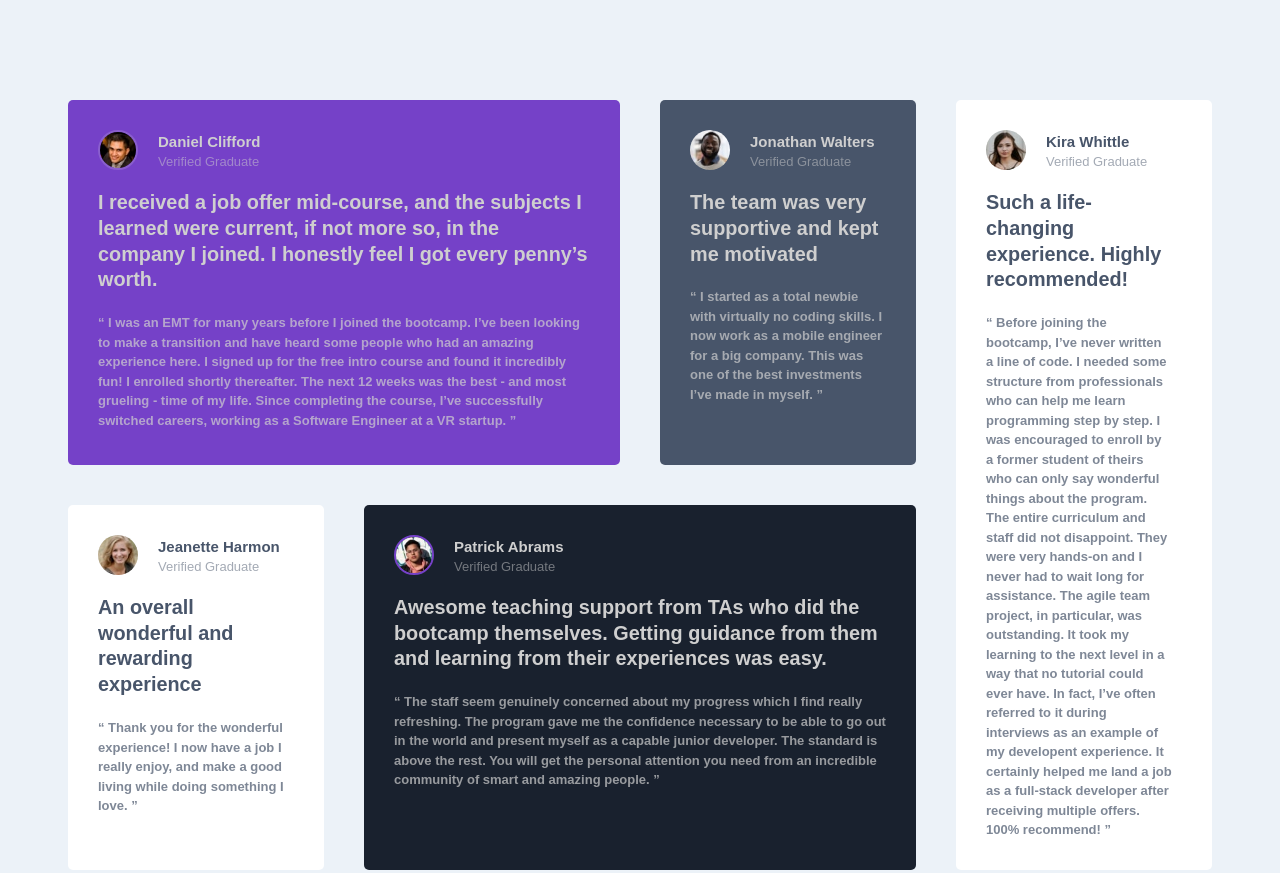
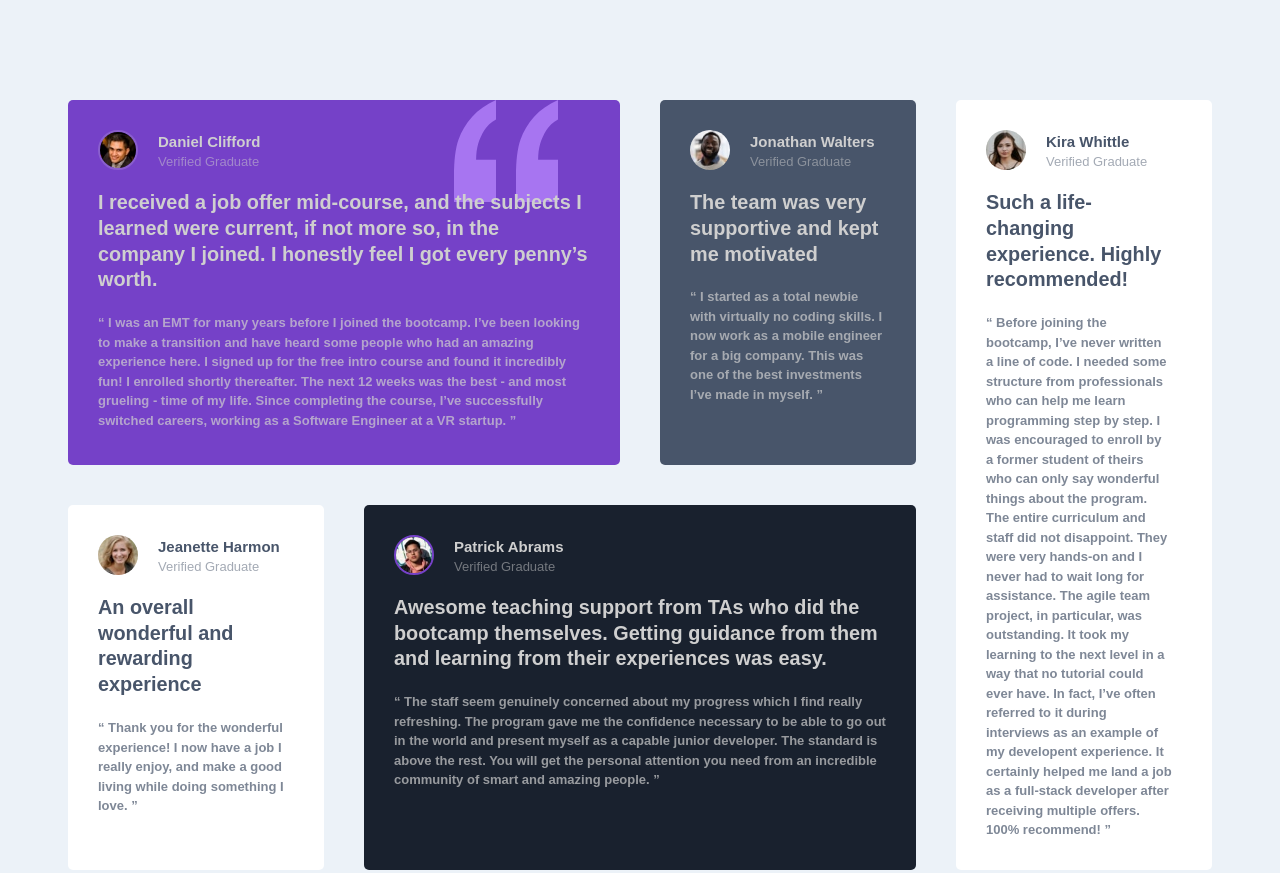
Before and after one commit to AlloyC/testimonial-grid-challenge, a plain HTML site: page index.html in a window 1280 px wide. Shown: the top 873 px of the page. Drawn offline with Linux system fonts and the light colour scheme.

Commit message:
update index.css

```diff
--- a/index.css
+++ b/index.css
@@ -91,7 +91,7 @@ main{
 }
 .first::before{
     content: '';
-    background: url(images/bg-pattern-quotation.svg);
+    background: url(bg-pattern-quotation.svg);
     background-repeat: no-repeat;
     position: absolute;
     top: 0;
```
